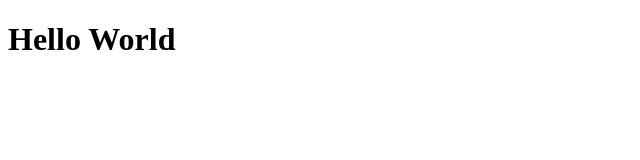
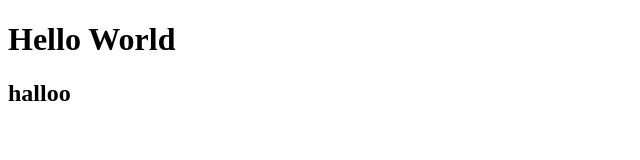
Before and after one commit to Ramdhani190/WP2_AnwarRamdhani, a plain HTML site: page index.html in a window 1280 px wide. Shown: the whole page, without its empty margins (0-640 px from the left). Drawn offline with Linux system fonts and the light colour scheme.

Commit message:
menambahkan h2

```diff
--- a/index.html
+++ b/index.html
@@ -8,5 +8,6 @@
 </head>
 <body>
     <h1>Hello World</h1>
+    <h2>halloo</h2>
 </body>
 </html>
```
